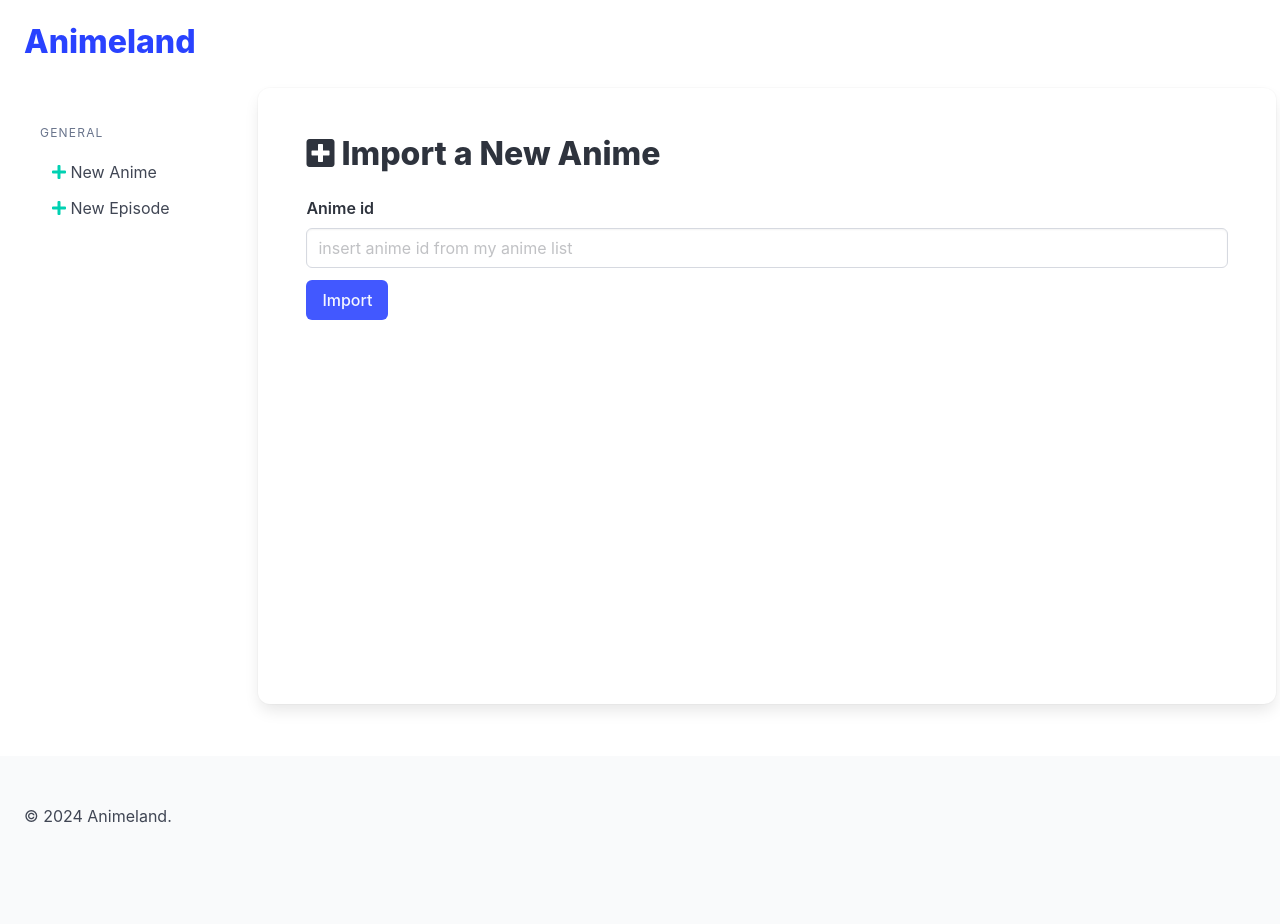
After one commit to jgmen/animelandv2, a PHP site: template src/View/AdminDashBoard.php in a window 1280 px wide. The commit adds this page. Run offline with PHP 8.4, Linux system fonts and the light colour scheme; the template is opened without the code that fills it, so the values that code supplies are empty; some libraries are stand-ins or nearby versions.

Commit message:
creating admin dashboard

```diff
--- a/src/Controller/Controller.php
+++ b/src/Controller/Controller.php
@@ -9,6 +9,7 @@ use Alice\Animeland\Form\SignupHandler;
 use Alice\Animeland\Controller\LoginController;
 use Alice\Animeland\Form\Authenticate;
 use Alice\Animeland\Controller\TestRouter;
+use Alice\Animeland\Controller\AdminController;
 
 
 Ralts::get('/anime', fn() => HomeController::index());
@@ -16,6 +17,7 @@ Ralts::get('/anime/(:num)', fn($id) => TestRouter::index($id));
 Ralts::get('/signup', fn() => SignupController::index());
 Ralts::get('/login', fn() => LoginController::index());
 Ralts::get('/teste/(:num)', fn($id) => TestRouter::index($id));
+Ralts::get('/admin/dashboard', fn() => AdminController::index());
 
 // Form Handles
 Ralts::post('/signup', fn() => SignupHandler::index());
--- /dev/null
+++ b/src/View/AdminDashBoard.php
@@ -0,0 +1,196 @@
+<?php
+
+include __DIR__ .'/js/' . basename(__FILE__);
+include __DIR__ .'/css/' . basename(__FILE__);
+
+$content = <<<EOD
+
+<div class="columns p-4">
+
+  <div class="bd-menu column is-one-fifth">
+    <aside class="menu p-5">
+       <p class="menu-label">General</p>
+      <ul class="menu-list">
+        <li><a><i class="fas fa-plus has-text-primary"></i> New Anime</a></li>
+        <li><a><i class="fas fa-plus has-text-primary"></i> New Episode</a></li>
+      </ul>
+    </aside>
+  </div>
+
+  <div class="container box p-6" id="import-anime">
+    <h1 class="title"> <i class="fas fa-plus-square"></i> Import a New Anime</h1>
+
+    <div class="field">
+      <label class="label">Anime id</label>
+      <div class="control">
+        <input class="input" type="text" name="imported-animeanime-id" placeholder="insert anime id from my anime list">
+      </div>
+    </div>
+
+    <div class="field">
+      <div class="control">
+        <button class="button is-link" onclick="showConfirm()">Import</button>
+      </div>
+    </div>
+  </div>
+
+
+
+ <div class="container box p-6" id="confirm-anime">
+
+    <h1 class="title"> <i class="fas fa-plus-square"></i> Import a New Anime</h1>
+
+    <div class="field">
+      <label class="label">Anime ID (MAL ID)</label>
+      <div class="control">
+        <input class="input" type="text" placeholder="Enter MAL ID" name="mal_id">
+      </div>
+    </div>
+
+    <div class="field">
+      <label class="label">URL</label>
+      <div class="control">
+        <input class="input" type="text" placeholder="Enter URL" name="url">
+      </div>
+    </div>
+
+    <div class="field">
+      <label class="label">Title</label>
+      <div class="control">
+        <input class="input" type="text" placeholder="Enter anime title" name="title">
+      </div>
+    </div>
+
+    <div class="field">
+      <label class="label">Japanese Title</label>
+      <div class="control">
+        <input class="input" type="text" placeholder="Enter anime Japanese title" name="title_japanese">
+      </div>
+    </div>
+
+    <div class="field">
+      <label class="label">Synopsis</label>
+      <div class="control">
+        <textarea class="textarea" placeholder="Enter anime synopsis" name="synopsis"></textarea>
+      </div>
+    </div>
+
+    <div class="field">
+      <label class="label">Episodes</label>
+      <div class="control">
+        <input class="input" type="number" placeholder="Enter number of episodes" name="episodes">
+      </div>
+    </div>
+
+    <div class="field">
+      <label class="label">Duration</label>
+      <div class="control">
+        <input class="input" type="text" placeholder="Enter duration" name="duration">
+      </div>
+    </div>
+
+    <div class="field">
+      <div class="control">
+         <label class="label">Airing</label>
+        <label class="radio">
+          <input type="radio" name="answer" />
+          Yes
+        </label>
+        <label class="radio">
+          <input type="radio" name="answer" />
+          No
+        </label>
+      </div>
+    </div>
+
+    <div class="field">
+      <label class="label">Year</label>
+      <div class="control">
+        <input class="input" type="number" placeholder="Enter release year" name="year">
+      </div>
+    </div>
+
+    <div class="field">
+      <label class="label">Rating</label>
+      <div class="control">
+        <input class="input" type="text" placeholder="Enter anime rating" name="rating">
+      </div>
+    </div>
+
+    <div class="field">
+      <label class="label">Score</label>
+      <div class="control">
+        <input class="input" type="number" step="0.01" placeholder="Enter anime score" name="score">
+      </div>
+    </div>
+
+    <div class="field">
+      <label class="label">Season</label>
+      <div class="control">
+        <input class="input" type="text" placeholder="Enter season" name="season">
+      </div>
+    </div>
+
+    <div class="field">
+      <label class="label">Status</label>
+      <div class="control">
+        <input class="input" type="text" placeholder="Enter anime status" name="status">
+      </div>
+    </div>
+
+    <div class="field">
+      <label class="label">Studios (JSONB)</label>
+      <div class="control">
+        <input class="input" type="text" placeholder="Enter studios" name="studios">
+      </div>
+    </div>
+
+    <div class="field">
+      <label class="label">Images (JSONB)</label>
+      <div class="control">
+        <input class="input" type="text" placeholder="Enter images" name="images">
+      </div>
+    </div>
+
+    <div class="field">
+      <label class="label">Type</label>
+      <div class="control">
+        <input class="input" type="text" placeholder="Enter type" name="type">
+      </div>
+    </div>
+
+    <div class="field">
+      <label class="label">Cover URL</label>
+      <div class="control">
+        <input class="input" type="text" placeholder="Enter cover URL" name="cover_url">
+      </div>
+    </div>
+
+    <div class="field">
+      <label class="label">Trailer URL</label>
+      <div class="control">
+        <input class="input" type="text" placeholder="Enter trailer URL" name="trailer_url">
+      </div>
+    </div>
+
+    <div class="field">
+      <label class="label">Genres (JSONB)</label>
+      <div class="control">
+        <input class="input" type="text" placeholder="Enter genres" name="genres">
+      </div>
+    </div>
+
+    <div class="field">
+      <div class="control">
+        <button class="button is-link">Import</button>
+      </div>
+    </div>
+  </div>
+</div>
+
+
+$js
+
+EOD;
+
+include '_layout.php';
--- a/src/View/Anime.php
+++ b/src/View/Anime.php
@@ -23,7 +23,6 @@ $episodes = getEpisodes($anime['episodes']);
 
 
 $content = <<<EOD
-<link rel="stylesheet" href="https://cdnjs.cloudflare.com/ajax/libs/font-awesome/5.15.4/css/all.min.css">
 <div class="container card p-6">
   <div class="columns">
     <div class="column">
--- a/src/View/_layout.php
+++ b/src/View/_layout.php
@@ -3,7 +3,6 @@ if (!isset($content)) {
     $content = '<p>No content</p>';
 }
 ?>
-
 
 <!DOCTYPE html>
 <html lang="en">
@@ -12,6 +11,7 @@ if (!isset($content)) {
   <meta name="viewport" content="width=device-width, initial-scale=1.0">
   <link rel="stylesheet" href="https://cdn.jsdelivr.net/npm/bulma@1.0.0/css/bulma.min.css">
   <script src="https://unpkg.com/htmx.org@1.9.12" integrity="sha384-ujb1lZYygJmzgSwoxRggbCHcjc0rB2XoQrxeTUQyRjrOnlCoYta87iKBWq3EsdM2" crossorigin="anonymous"></script>
+  <link rel="stylesheet" href="https://cdnjs.cloudflare.com/ajax/libs/font-awesome/5.15.4/css/all.min.css">
   <title>Animeland</title>
 </head>
 <body>
@@ -23,11 +23,7 @@ if (!isset($content)) {
     </nav>
   </header>
 
-  <main class="container">
-    <div class="p-4">
       <?php echo $content; ?>
-    </div>
-  </main>
 
   <footer class="footer">
     <nav>
--- /dev/null
+++ b/src/View/css/AdminDashBoard.php
@@ -0,0 +1,7 @@
+<style>
+
+.bd-menu {
+  height: 80vh; /* altura total da tela */
+}
+
+</style>
--- /dev/null
+++ b/src/View/js/AdminDashBoard.php
@@ -0,0 +1,88 @@
+<?php
+
+$js = <<<EOD
+
+<script>
+
+let importAnime = document.getElementById("import-anime");
+let confirmAnime = document.querySelector("#confirm-anime");
+let inputAnimeId = document.querySelector('input[name="imported-animeanime-id"]');
+
+// setup
+confirmAnime.style.display = "none";
+document.getElementsByName('answer')[1].checked = true;
+
+// inputs
+let malId = document.querySelector('input[name="mal_id"]');
+let title = document.querySelector('input[name="title"]');
+let urlMal = document.querySelector('input[name="url"]');
+let titleJp = document.querySelector('input[name="title_japanese"]');
+let synopsis = document.querySelector('textarea[name="synopsis"]');
+let episodes = document.querySelector('input[name="episodes"]');
+let duration = document.querySelector('input[name="duration"]');
+let airing = document.querySelector('input[name="answer"]');
+let year = document.querySelector('input[name="year"]');
+let rating = document.querySelector('input[name="rating"]');
+let score = document.querySelector('input[name="score"]');
+let season = document.querySelector('input[name="season"]');
+let status = document.querySelector('input[name="status"]');
+let studios = document.querySelector('input[name="studios"]');
+let images = document.querySelector('input[name="images"]');
+let type = document.querySelector('input[name="type"]');
+let coverUrl = document.querySelector('input[name="cover_url"]');
+let trailerUrl = document.querySelector('input[name="trailer_url"]');
+let genres = document.querySelector('input[name="genres"]');
+
+function getAnimeById(id) {
+  const url = "https://api.jikan.moe/v4/anime";
+  fetch(url + "/" + encodeURIComponent(id))
+    .then(response => {
+      if (!response.ok) {
+        throw new Error('Network response was not ok ' + response.statusText);
+      }
+      return response.json();
+    })
+    .then(data => {
+      data = data.data;
+      malId.value = data.mal_id;
+      urlMal.value = data.url;
+      title.value = data.title;
+      titleJp.value = data.title_japanese;
+      synopsis.value = data.synopsis;
+      episodes.value = data.episodes;
+      duration.value = data.duration;
+      //Airing
+      data.airing == true ?  airing.checked = true :  airing.checked = false;
+      console.log(airing.checked);
+
+      year.value = data.year;
+      rating.value = data.rating;
+      score.value = data.score;
+      season.value = data.season;
+      status.value = data.status;
+      studios.value = JSON.stringify(data.studios);
+      images.value = JSON.stringify(data.images.jpg);
+      type.value = data.type;
+      coverUrl.value = data.images.webp.image_url;
+      trailerUrl.value =  data.trailer.embed_url;
+      genres.value = JSON.stringify(data.genres);
+
+      console.log(data);
+    })
+    .catch(error => {
+      console.error('There has been a problem with your fetch operation:', error);
+    });
+}
+
+
+// Events
+function showConfirm() {
+  confirmAnime.style.display = "block";
+  importAnime.style.display = "none";
+
+  getAnimeById(inputAnimeId.value);
+
+}
+
+</script>
+EOD;
```
Also changed, not shown: src/Controller/AdminController.php (added, +9 -0 lines).
